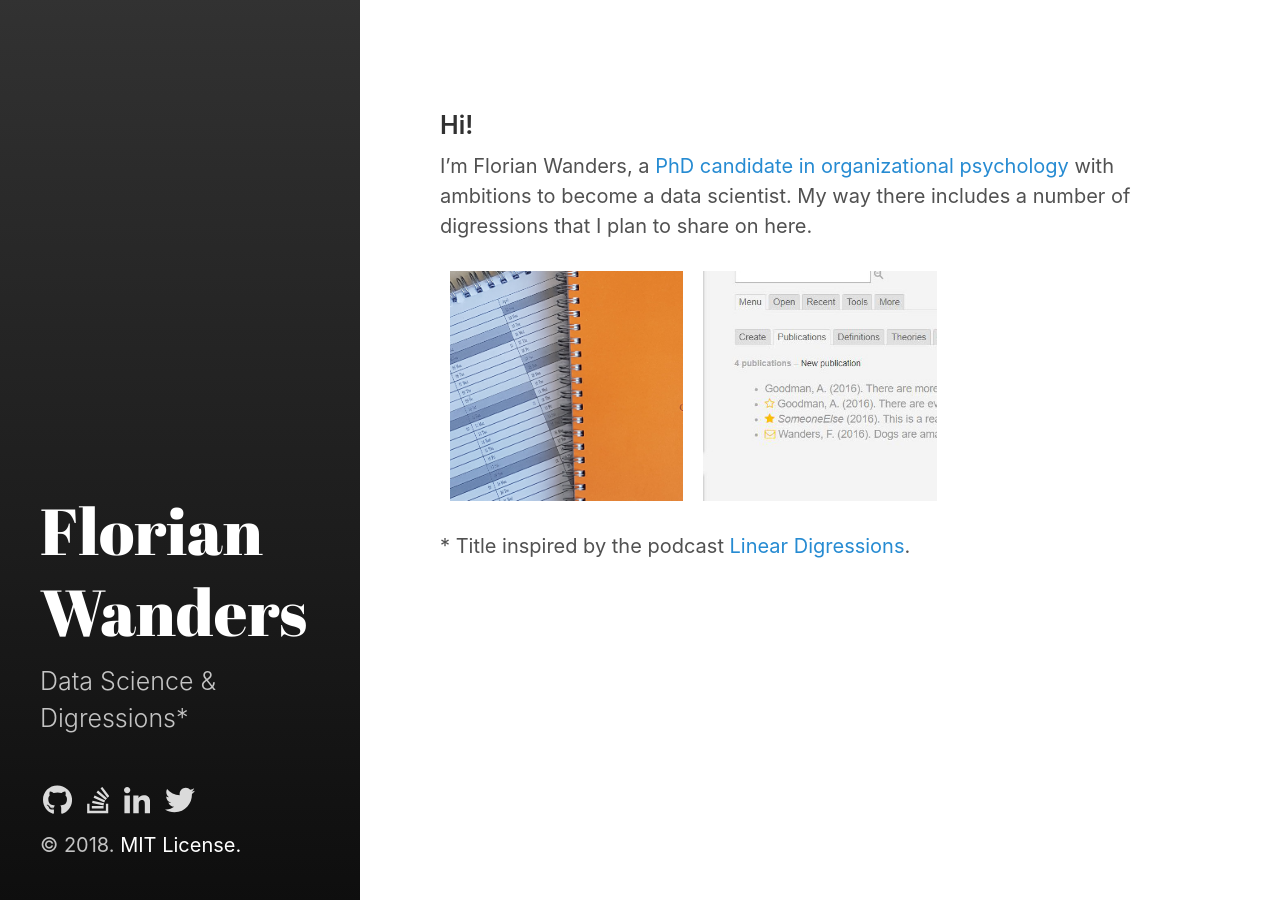
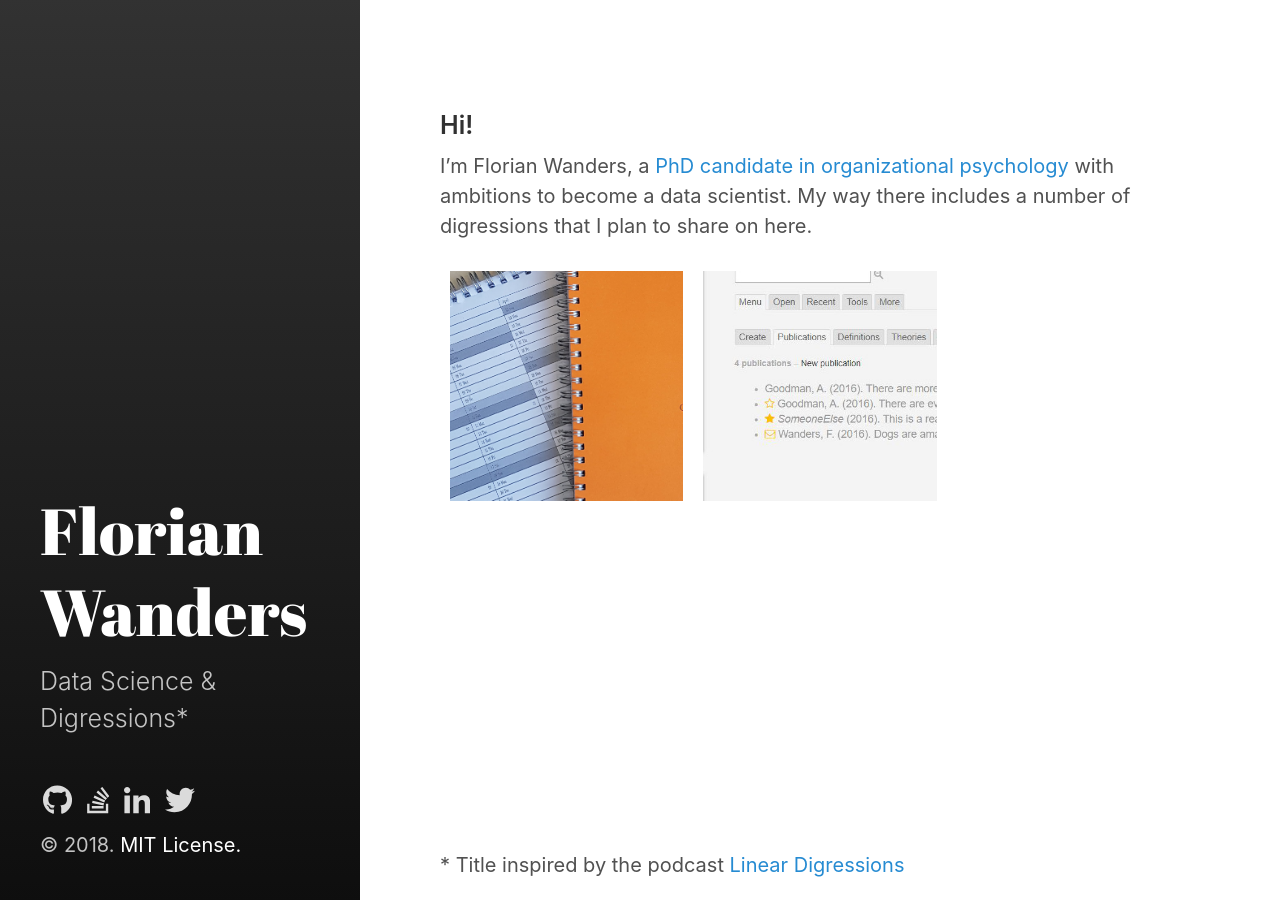
Before and after one commit to stormvirux/florianwanders.github.io, a Jekyll site: the page built from index.md, in a window 1280 px wide. Built offline with Jekyll 4.4.1, drawn with Linux system fonts in a browser that asks for light colours.

Commit message:
add custom footer

```diff
--- /dev/null
+++ b/_layouts/default_footer.html
@@ -0,0 +1,23 @@
+<!DOCTYPE html>
+<html lang="en-us">
+
+  {% include head.html %}
+
+  <body class="{{ page.layout }}{% if page.url == '/' %} home{% endif %}">
+
+    {% include sidebar.html %}
+
+    <main class="container footercontainer">
+
+		<div class="row content">
+			{{ content }}
+		</div>
+
+		<div class="row footer content">
+			<p>&#42; Title inspired by the <!-- <a href="https://twitter.com/@multiarmbandit">Katie</a> and <a href="https://twitter.com/benjaffe">Ben's</a> wonderful --> podcast <a title="Podcast LinearDigressions" href="http://lineardigressions.com">Linear Digressions</a></p>
+		</div>
+
+	</main>
+
+  </body>
+</html>
--- /dev/null
+++ b/_layouts/index_footer.html
@@ -0,0 +1,42 @@
+---
+layout: default_footer
+---
+
+<div class="content">
+  {% include pagination-newer.html %}
+
+  {{ content }}
+
+  {% for post in paginator.posts %}
+  <article class="post-body">
+    <h2 class="post-title">
+      <a href="{{ site.baseurl }}{{ post.url }}">
+        {{ post.title }}
+      </a>
+    </h2>
+    {% include post-meta.html post=post %}
+
+    {% if post.excerpt %}
+      {{ post.excerpt }}
+    {% else %}
+      {{ post.content }}
+    {% endif %}
+
+    {% if post.excerpt %}
+      {% comment %}Excerpt may be equal to content. Check.{% endcomment %}
+      {% capture content_words %}
+        {{ post.content | number_of_words }}
+      {% endcapture %}
+      {% capture excerpt_words %}
+        {{ post.excerpt | number_of_words }}
+      {% endcapture %}
+
+      {% if content_words != excerpt_words %}
+        <a href="{{ site.baseurl }}{{ post.url }}">More &hellip;</a>
+      {% endif %}
+    {% endif %}
+  </article>
+  {% endfor %}
+
+  {% include pagination-older.html %}
+</div>
--- a/_sass/hydeout.scss
+++ b/_sass/hydeout.scss
@@ -16,3 +16,4 @@
 @import "hydeout/search";
 @import "hydeout/tags";
 @import "hydeout/portfolio";
+@import "hydeout/footer";
--- /dev/null
+++ b/_sass/hydeout/_footer.scss
@@ -0,0 +1,22 @@
+// Footer
+//
+// Custom footer without hydeout's footer
+
+
+/*for trouble shooting
+.container .row {
+  border: 1px dotted grey;
+}
+*/
+
+.container{
+  padding-bottom:0;
+}
+
+.container .row.content {
+  flex: 1 1 auto;
+}
+
+.container .row.footer {
+  flex: 0 1 2rem;
+}
--- a/_sass/hydeout/_layout.scss
+++ b/_sass/hydeout/_layout.scss
@@ -204,6 +204,12 @@ body {
       padding: 0;
     }
   }
+
+  //Changes for footer
+  .content{
+	padding:0;
+  }
+
 }
 
 
--- a/index.md
+++ b/index.md
@@ -10,26 +10,3 @@ I'm Florian Wanders, a <a title="University Profile" href="http://www.uva.nl/en/
 
 
 {% include portfolio.html %}
-
-&#42; Title inspired by the <!-- <a href="https://twitter.com/@multiarmbandit">Katie</a> and <a href="https://twitter.com/benjaffe">Ben's</a> wonderful --> podcast <a title="Podcast LinearDigressions" href="http://lineardigressions.com">Linear Digressions</a>.
-
-
-<!--
-<style>
-    #wrap { width: 200px; height: 100px; padding: 0; overflow: hidden; }
-    #frame { width: 500px; height: 100px; border:0 }
-    #frame {
-        -ms-zoom: 0.75;
-        -moz-transform: scale(0.75);
-        -moz-transform-origin: 0 0;
-        -o-transform: scale(0.75);
-        -o-transform-origin: 0 0;
-        -webkit-transform: scale(0.75);
-        -webkit-transform-origin: 0 0;
-    }
-</style>
-
-<div id="wrap">
-<iframe id="frame" scrolling="no" frameborder="no" src="https://w.soundcloud.com/player/?url=https%3A//api.soundcloud.com/tracks/173277531&download=false&autoplay=false&show_artwork=false&color=d3d3d3&sharing=false&buying=false"></iframe>
-</div>
--->
```
Also changed, not shown: other parts of index.md (+1 -1 lines).
